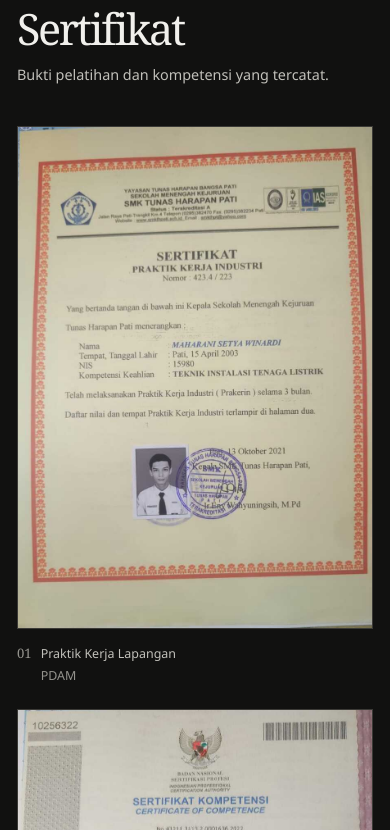
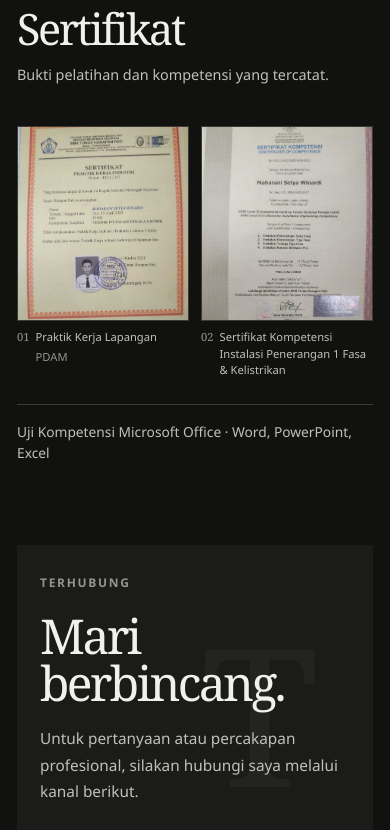
Before and after one commit to etoo30/tyo-portofolio, a plain HTML site: page index.html in a window 390 px wide. Shown: the part 3980-4810 px from the top of the page. Drawn offline with nearby package versions, Linux system fonts and the light colour scheme.

Commit message:
update UI and photo

```diff
--- a/style.css
+++ b/style.css
@@ -289,8 +289,15 @@ h1 { margin: 0 0 0 -.065em; font: 400 clamp(4.4rem, 8vw, 6rem)/.88 var(--serif);
 }
 
 @media (max-width: 420px) {
-  .certificates-section .certificate-grid { grid-template-columns: 1fr; gap: 24px; }
-  .certificates-section .certificate-art { min-height: 0; }
+  .certificates-section .certificate-grid { grid-template-columns: repeat(2, minmax(0, 1fr)); gap: 12px; }
+  .certificates-section .certificate-art { aspect-ratio: .88; min-height: 0; padding: 10px; }
+  .certificates-section .certificate-art::before { left: 23px; }
+  .certificates-section .document-seal, .certificates-section .circuit-mark { width: 36px; height: 36px; font-size: 1.05rem; }
+  .certificates-section .document-lines { gap: 6px; margin-left: 10px; }
+  .certificates-section .document-stamp { right: 7px; bottom: 8px; font-size: .65rem; }
+  .certificates-section .document-corner { top: 9px; right: 9px; width: 16px; height: 16px; }
+  .certificates-section .certificate-card figcaption { gap: 6px; margin-top: 8px; font-size: .7rem; }
+  .certificates-section .certificate-no { font-size: .7rem; }
   .education-entry { grid-template-columns: 93px minmax(0, 1fr); gap: 9px; }
   .skill-tags span { font-size: .75rem; }
 }
```
Also changed, not shown: .impeccable/hook.cache.json, 1 other file.
